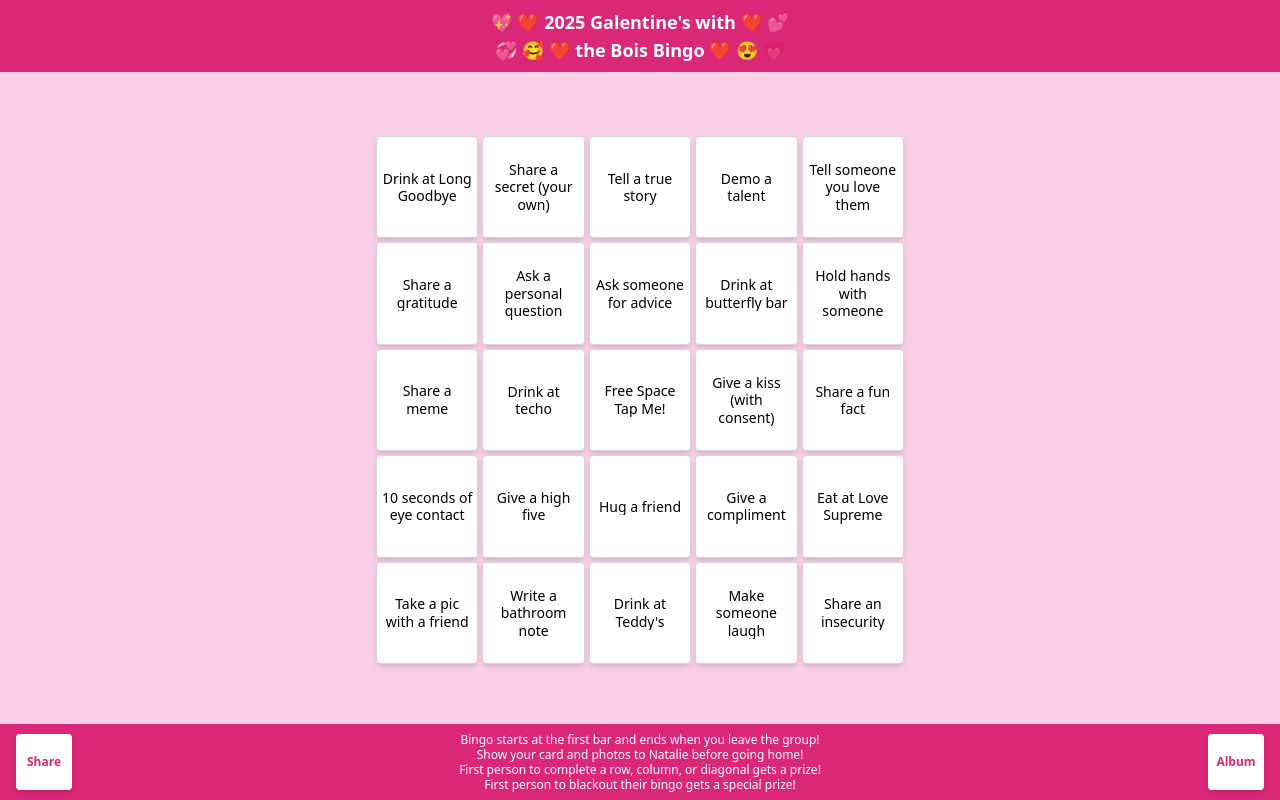
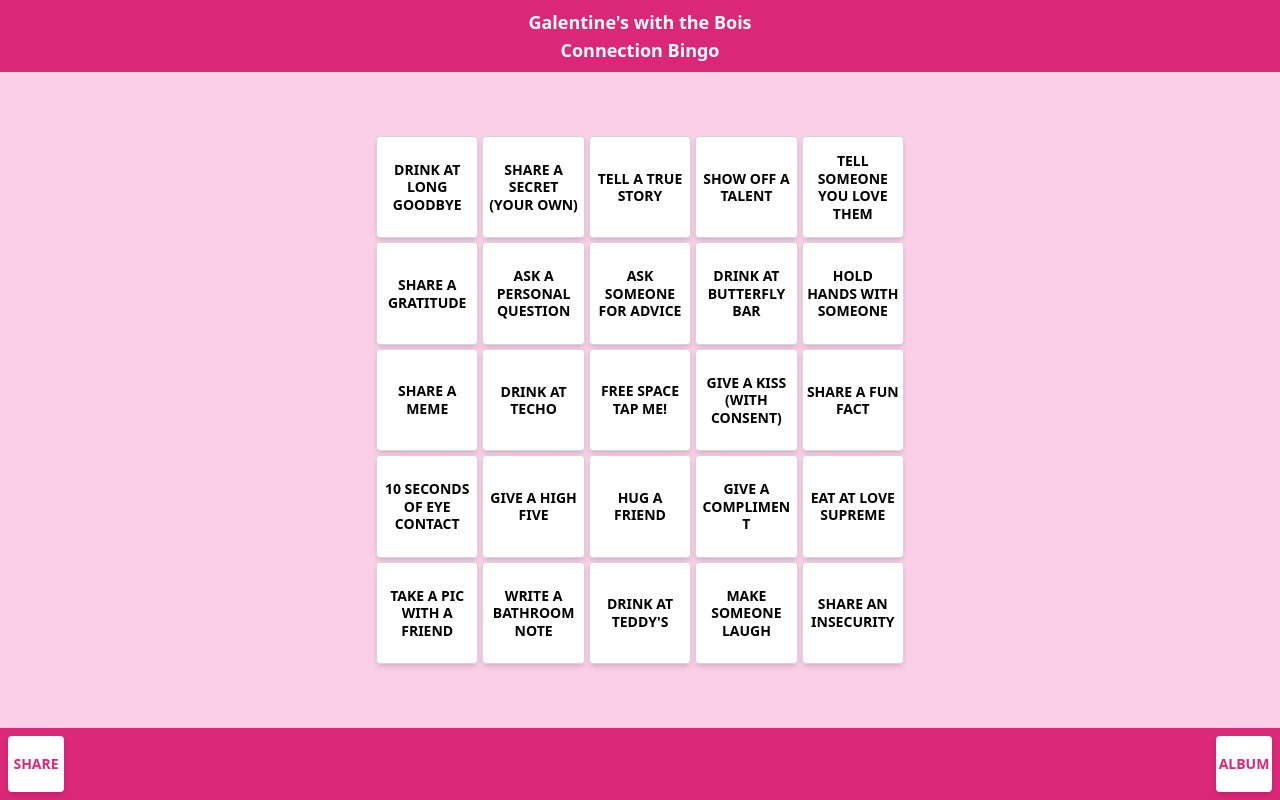
Before and after one commit to JesseDenier/Portfolio2025, a React (Vite) app in the folder client/: page /bingo2025 in a window 1280 px wide. Built offline with nearby package versions, Linux system fonts and the light colour scheme.

Commit message:
Increased font sizes and made corrections from Natalie.

```diff
--- a/client/src/pages/Bingo2025Page.jsx
+++ b/client/src/pages/Bingo2025Page.jsx
@@ -5,7 +5,7 @@ const bingoTasks = [
     "Drink at Long Goodbye",
     "Share a secret (your own)",
     "Tell a true story",
-    "Demo a talent",
+    "Show off a talent",
     "Tell someone you love them",
     "Share a gratitude",
     "Ask a personal question",
@@ -14,7 +14,7 @@ const bingoTasks = [
     "Hold hands with someone",
     "Share a meme",
     "Drink at techo",
-    "Free Space\nTap Me!",
+    "Free Space<br />Tap Me!",
     "Give a kiss (with consent)",
     "Share a fun fact",
     "10 seconds of eye contact",
@@ -49,9 +49,9 @@ const Bingo2025Page = () => {
     <main className="fixed inset-0 bg-pink-200 flex justify-center items-center">
       {/* Header */}
       <header className="absolute top-0 w-full py-2 bg-pink-600 text-white text-lg font-bold items-center text-center">
-        💖 ❤️ 2025 Galentine's with ❤️ 💕
+        Galentine's with the Bois
         <br />
-        💞 🥰 ❤️ the Bois Bingo ❤️ 😍 💗
+        Connection Bingo
       </header>
       {/* Center Grid */}
       <div
@@ -65,16 +65,17 @@ const Bingo2025Page = () => {
               className="bg-white rounded shadow-md border border-gray-300 flex items-center justify-center relative cursor-pointer aspect-square p-1"
               onClick={() => toggleCard(index)}
               style={{
-                fontSize: "clamp(8px, 1.6vw, 14px)",
+                fontSize: "clamp(9px, 1.6vw, 14px)",
                 textAlign: "center",
               }}
             >
-              <span className="max-w-full max-h-full overflow-hidden break-words text-center leading-tight">
-                {task}
-              </span>
+              <span
+                className="max-w-full max-h-full overflow-hidden break-words text-center leading-tight font-bold"
+                dangerouslySetInnerHTML={{ __html: task.toUpperCase() }} // Allows line breaks and converts text to uppercase
+              />
               {selectedCards[index] && (
                 <img
-                  src="/bingo/Heart.png"
+                  src="/bingo/Heart2.png"
                   alt="Heart"
                   className="absolute top-0 left-0 w-full h-full object-contain opacity-75"
                 />
@@ -85,30 +86,21 @@ const Bingo2025Page = () => {
       </div>
       {/* Footer */}
       <footer
-        className="w-full py-2 bg-pink-600 text-white text-[10px] sm:text-xs leading-tight absolute bottom-0 flex justify-between items-center px-2 sm:px-4 max-sm:text-[7px]
+        className="w-full py-2 bg-pink-600 text-white absolute bottom-0 flex justify-between items-center px-2
 "
       >
         <button
-          className="bg-white text-pink-600 font-bold py-1 px-3 rounded shadow-md flex-shrink-0 w-14 h-14 flex justify-center items-center"
+          className="bg-white text-pink-600 font-bold py-1 px-3 rounded shadow-md flex-shrink-0 w-14 h-14 flex justify-center items-center text-sm"
           onClick={() => setIsModalOpen(true)}
         >
-          Share
+          SHARE
         </button>
-        <p className="text-center flex-grow leading-tight whitespace-nowrap overflow-hidden text-ellipsis">
-          Bingo starts at the first bar and ends when you leave the group!
-          <br />
-          Show your card and photos to Natalie before going home!
-          <br />
-          First person to complete a row, column, or diagonal gets a prize!
-          <br />
-          First person to blackout their bingo gets a special prize!
-        </p>
         <a
           href="https://photos.app.goo.gl/xkhbdcL5ypAr2ieJ8"
           target="_blank"
-          className="bg-white text-pink-600 font-bold py-1 px-3 rounded shadow-md flex-shrink-0 w-14 h-14 flex justify-center items-center"
+          className="bg-white text-pink-600 font-bold py-1 px-3 rounded shadow-md flex-shrink-0 w-14 h-14 flex justify-center items-center text-sm"
         >
-          Album
+          ALBUM
         </a>
       </footer>
 
```
Also changed, not shown: client/public/bingo/Heart2.png (added).
